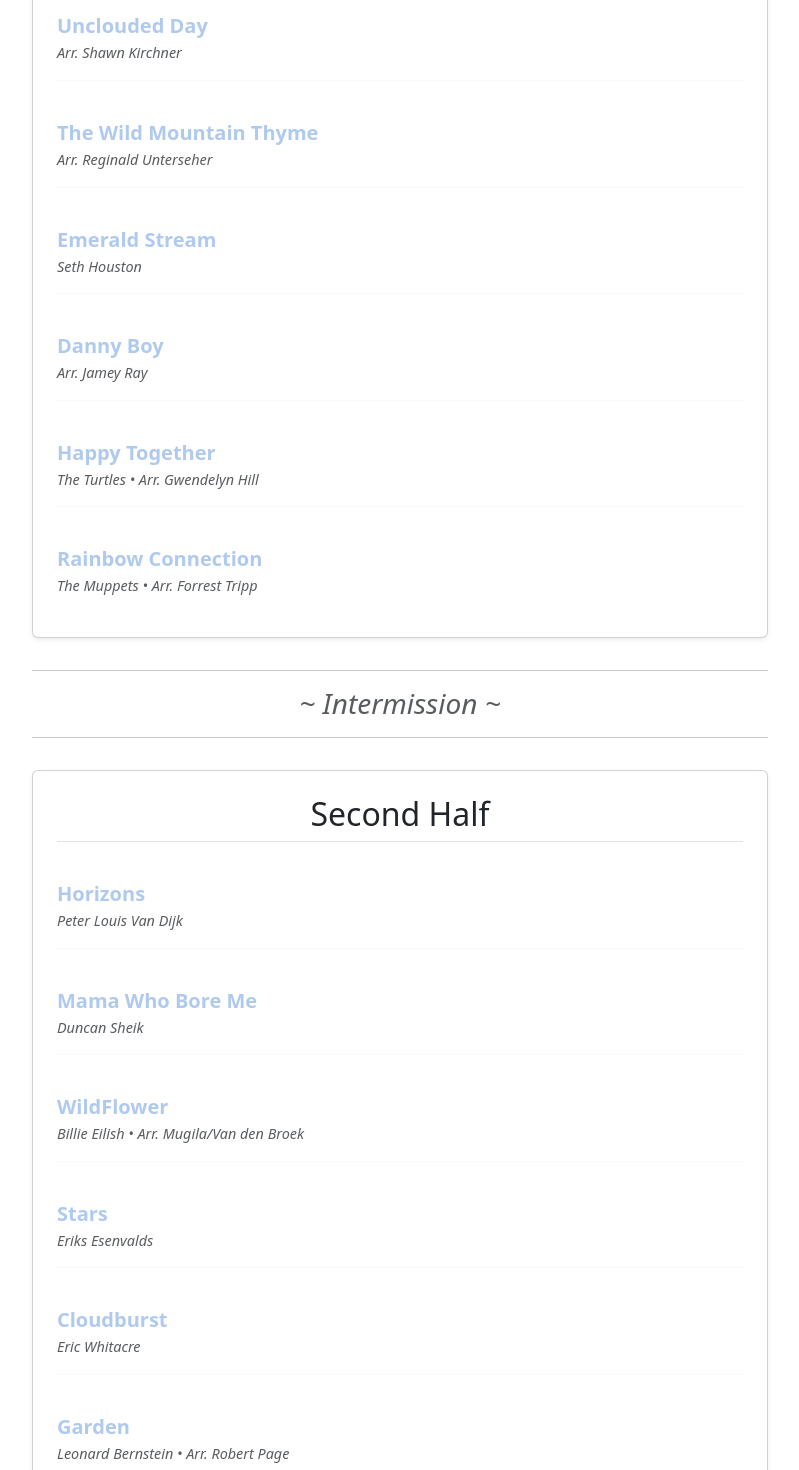
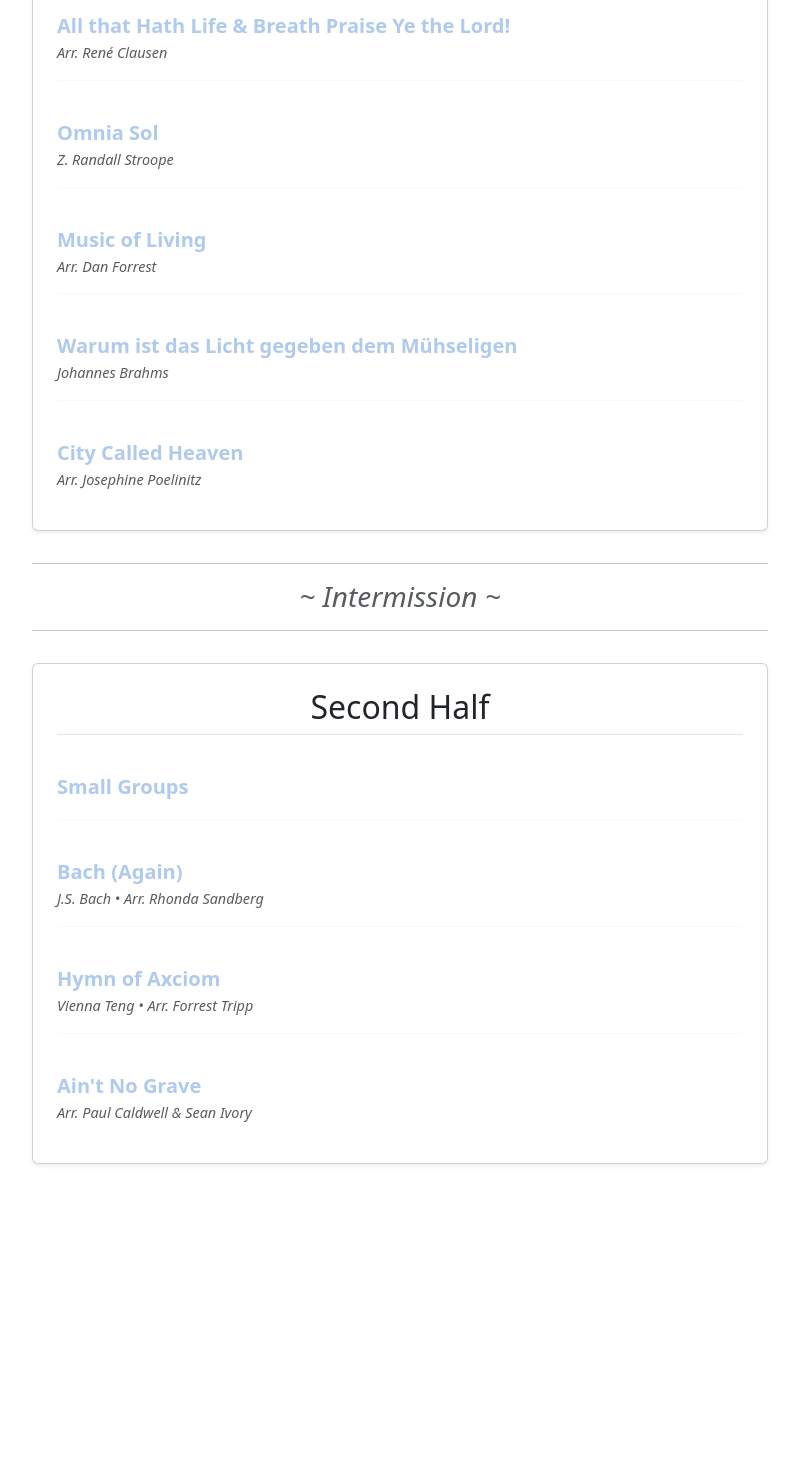
Before and after one commit to charleswlees/CoastalChorale, a React (Vite) app: page /program in a window 1280 px wide. Shown: the part 360-1830 px from the top of the page, without its empty margins (240-1039 px from the left). After the commit the page ends 1572 px from the top, so only its background shows below. Built offline with nearby package versions, Linux system fonts and the light colour scheme; no server answers.

Commit message:
Updating Program

```diff
--- a/src/pages/Program.tsx
+++ b/src/pages/Program.tsx
@@ -8,21 +8,18 @@
 }
 
 const programFirstHalf: Song[] = [
-  { title: "Unclouded Day", arranger: "Shawn Kirchner" },
-  { title: "The Wild Mountain Thyme", arranger: "Reginald Unterseher" },
-  { title: "Emerald Stream", composer: "Seth Houston" },
-  { title: "Danny Boy", arranger: "Jamey Ray" },
-  { title: "Happy Together", composer: "The Turtles", arranger: "Gwendelyn Hill" },
-  { title: "Rainbow Connection", composer: "The Muppets", arranger: "Forrest Tripp" },
+  { title: "All that Hath Life & Breath Praise Ye the Lord!", arranger: "René Clausen" },
+  { title: "Omnia Sol", composer: "Z. Randall Stroope" },
+  { title: "Music of Living", arranger: "Dan Forrest" },
+  { title: "Warum ist das Licht gegeben dem Mühseligen", composer: "Johannes Brahms" },
+  { title: "City Called Heaven", arranger: "Josephine Poelinitz" },
 ];
 
 const programSecondHalf: Song[] = [
-  { title: "Horizons", composer: "Peter Louis Van Dijk" },
-  { title: "Mama Who Bore Me", composer: "Duncan Sheik" },
-  { title: "WildFlower", composer: "Billie Eilish", arranger: "Mugila/Van den Broek" },
-  { title: "Stars", composer: "Eriks Esenvalds" },
-  { title: "Cloudburst", composer: "Eric Whitacre" },
-  { title: "Garden", composer: "Leonard Bernstein", arranger: "Robert Page" },
+  { title: "Small Groups"},
+  { title: "Bach (Again)", composer: "J.S. Bach", arranger: "Rhonda Sandberg" },
+  { title: "Hymn of Axciom", composer: "Vienna Teng", arranger: "Forrest Tripp" },
+  { title: "Ain't No Grave", arranger: "Paul Caldwell & Sean Ivory" },
 ];
 
 const SongList: React.FC<{ songs: Song[] }> = ({ songs }) => (
```
